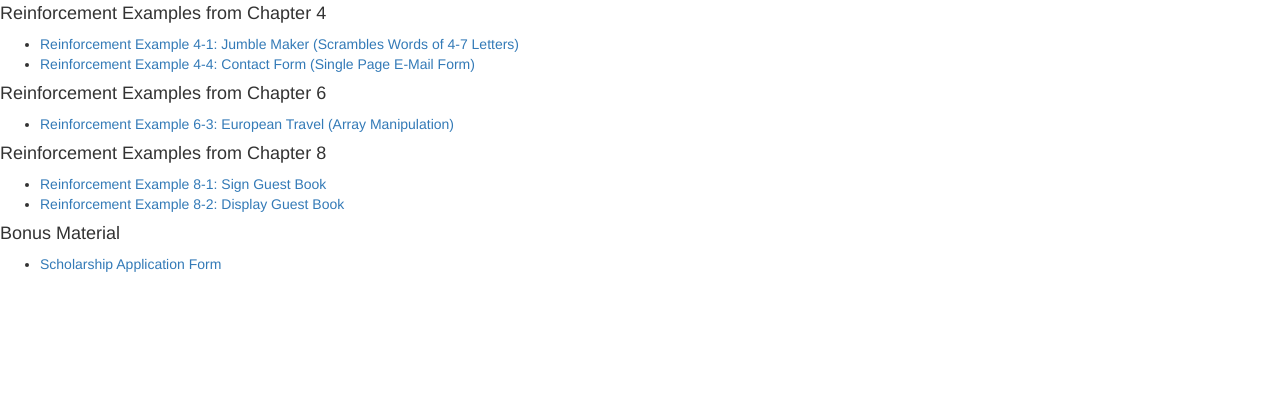
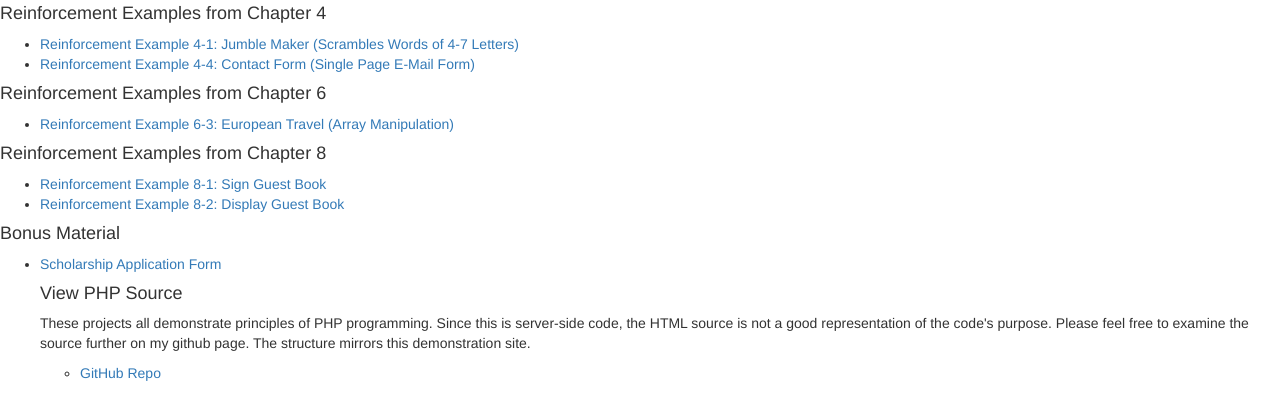
Before and after one commit to chrisdecrypted/PHP-Exercises, a PHP site: page / in a window 1280 px wide. Shown: the part 380-800 px from the top of the page. Run offline with PHP 8.4, Linux system fonts and the light colour scheme.

Commit message:
Add GitHub Repo Link

```diff
--- a/index.php
+++ b/index.php
@@ -1,11 +1,12 @@
-<!DOCTYPE html PUBLIC "-//W3C//DTD XHTML 1.0 Strict//EN"
-"http://www.w3.org/TR/xhtml1/DTD/xhtml1-strict.dtd">
+<!DOCTYPE html PUBLIC "-//W3C//DTD XHTML 1.0 Strict//EN" "http://www.w3.org/TR/xhtml1/DTD/xhtml1-strict.dtd">
 <html xmlns="http://www.w3.org/1999/xhtml">
+
 <head>
     <title>Reinforcement Exercises: Chapter 1</title>
     <meta http-equiv="content-type" content="text/html; charset=iso-8859-1" />
     <link rel="stylesheet" href="https://stackpath.bootstrapcdn.com/bootstrap/3.4.1/css/bootstrap.min.css" integrity="sha384-HSMxcRTRxnN+Bdg0JdbxYKrThecOKuH5zCYotlSAcp1+c8xmyTe9GYg1l9a69psu" crossorigin="anonymous">
 </head>
+
 <body>
     <h1>PHP Programming with MySQL</h1>
     <h5>Gosselin, D., Kokoska, D., & Easterbrooks, R. (2011). PHP Programming with MySQL (2nd ed.). </h5>
@@ -79,5 +80,14 @@
             <a href="chp4/Scholarship.html">Scholarship Application Form</a>
         </li>
 
+    <h4>View PHP Source </h4>
+    <p>These projects all demonstrate principles of PHP programming. Since this is server-side code, the HTML source is not a good representation of the code's purpose. Please feel free to examine the source further on my github page. The structure mirrors this demonstration site. </p>
+    <ul>
+        <li>
+            <a href="https://github.com/cmurray21/php-textbook/">GitHub Repo</a>
+        </li>
+
+
 </body>
+
 </html>
```
Lines whose indentation alone changed are shown as unchanged.
